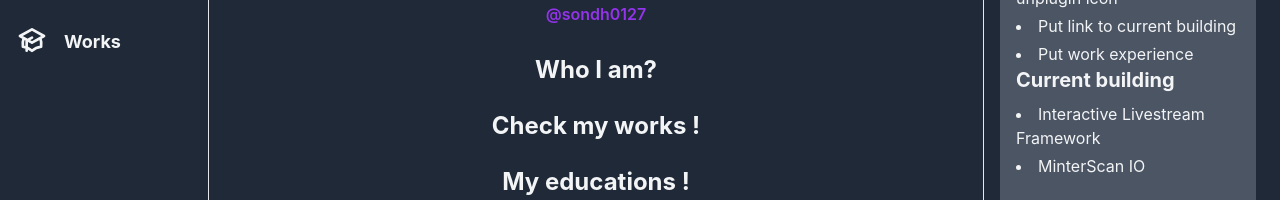
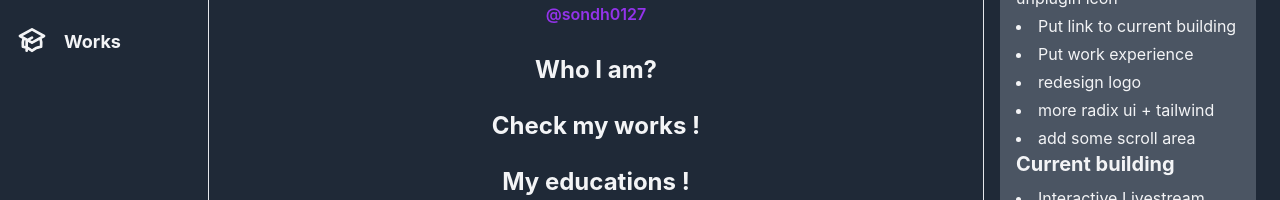
Before and after one commit to sondh0127/next-portfolio, a Next.js app: page / in a window 1280 px wide. Shown: the part 296-496 px from the top of the page. Built offline with nearby package versions, Linux system fonts and the light colour scheme; a web font is replaced by a local one; what @badrap/bar-of-progress would draw is missing.

Commit message:
more todo

```diff
--- a/src/layouts/components/RightBar.tsx
+++ b/src/layouts/components/RightBar.tsx
@@ -51,6 +51,9 @@ export const RightBar = () => {
                 <li>Migrate all icon to unplugin icon</li>
                 <li>Put link to current building</li>
                 <li>Put work experience</li>
+                <li>redesign logo</li>
+                <li>more radix ui + tailwind</li>
+                <li>add some scroll area </li>
               </ul>
             </div>
             <div>
```
